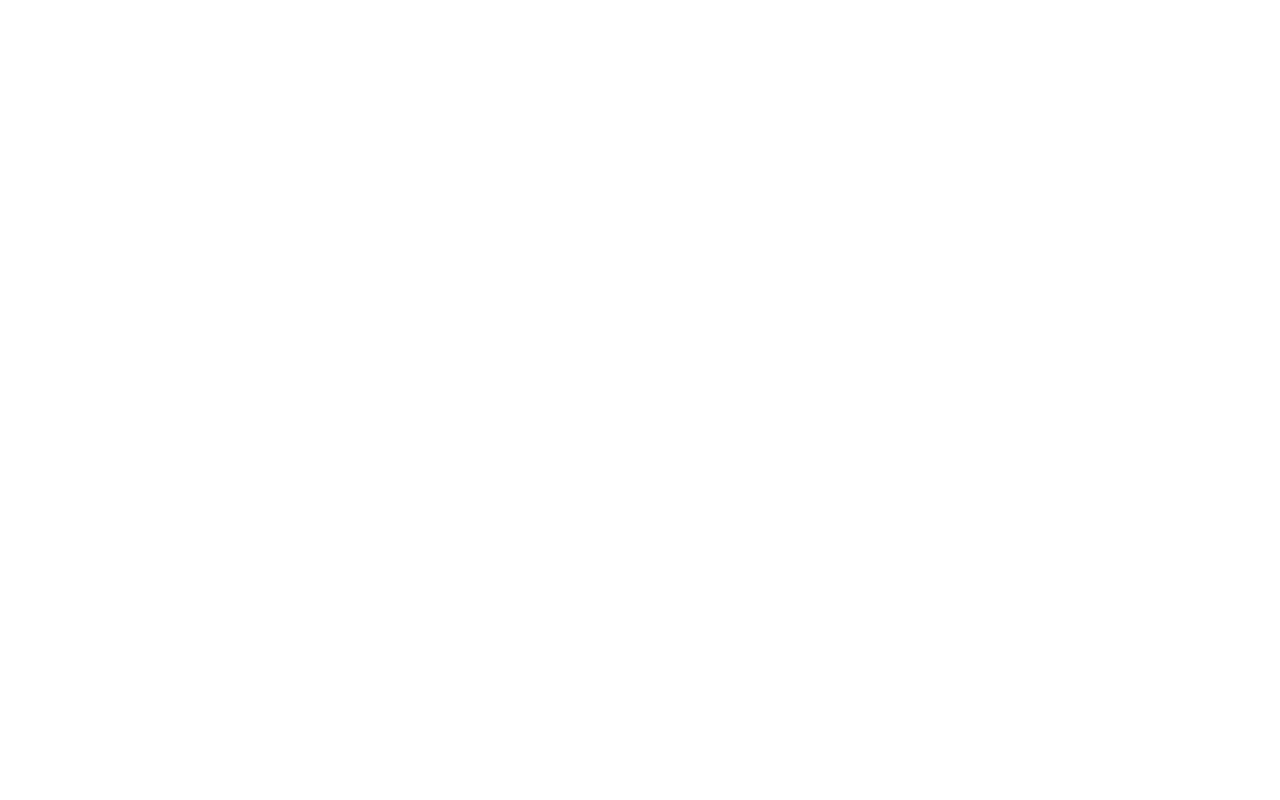
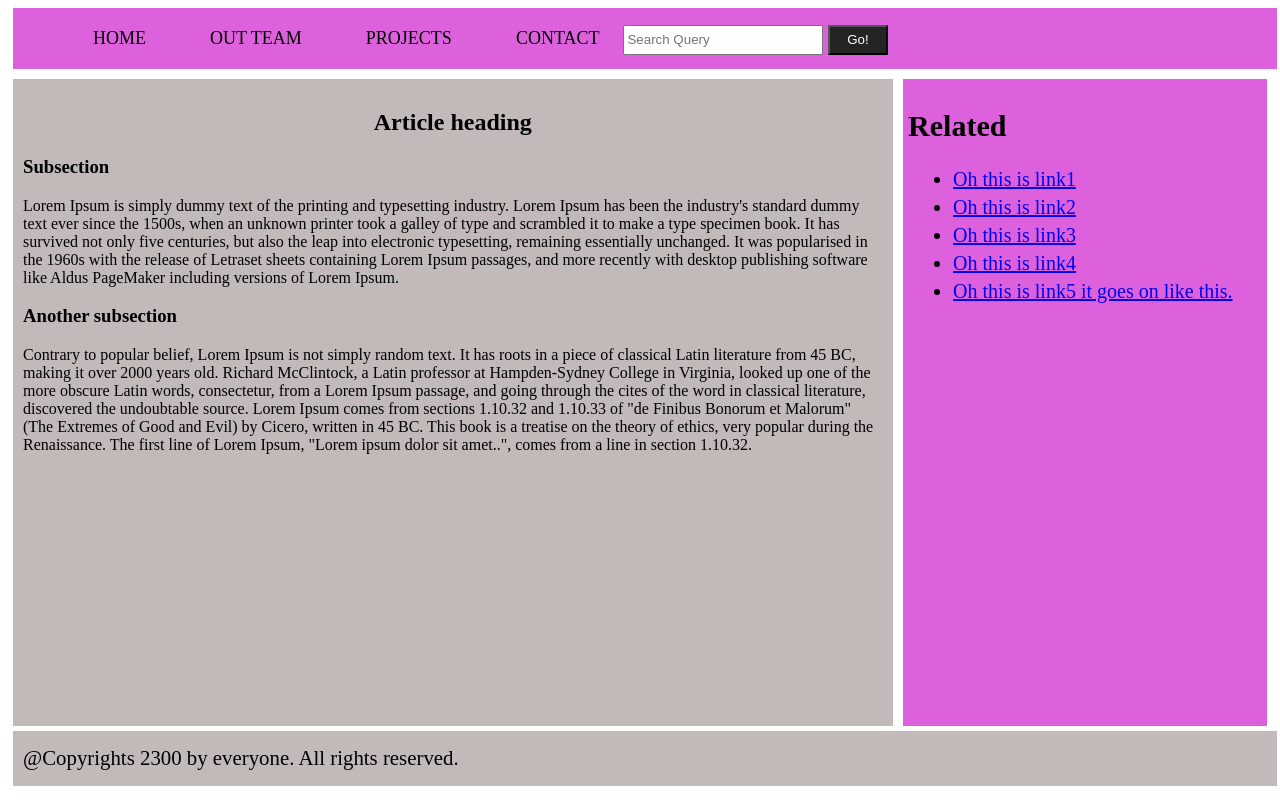
Before and after one commit to raj318/pruthviraj_website1, a plain HTML site: page project1/home.html in a window 1280 px wide. Drawn offline with Linux system fonts and the light colour scheme.

Commit message:
adding project 1
done only with html and css

need to check better ways i am doing.

currently mostly with hacky ways using margin, padding etc.

```diff
--- a/project1/home.css
+++ b/project1/home.css
@@ -0,0 +1,79 @@
+.header {
+    width: 100%;
+    background-color: rgb(221, 97, 221);
+    margin: 5px;
+}
+
+.header ul, .header div {
+    display: inline-block;
+    margin: 0px;
+}
+.header li {
+    font-size: large;
+    list-style-type: none;
+    display: inline-block;
+    margin-left: 20px;
+    padding: 20px;
+}
+
+.search {
+    display: inline-block;
+    font-size: large;
+}
+
+.search div {
+    display: inline-block;
+}
+
+input {
+    width: 200px;
+    height: 30px;
+}
+button {
+    width: 60px;
+    height: 30px;
+    background-color: rgb(37, 36, 36);
+    color: white;
+}
+
+.body {
+    width: 100%;
+    align-items: center;
+    box-sizing: border-box;
+}
+
+.left {
+    float: left;
+    width: 68%;
+    height: 80%;
+    margin: 5px;
+    padding: 10px;
+    background-color:rgb(194, 185, 185);
+}
+
+.links {
+    float: right;
+    margin: 5px;
+    width: 28%;
+    height: 80%;
+    background-color: rgb(221, 97, 221);
+    padding: 5px;
+    padding-bottom: 15px;
+    font-size: 20px;
+}
+
+.links li {
+    margin: 5px;
+}
+
+.footer {
+    clear: both;
+    width: 100%;
+    height: 55px;
+    background-color: rgb(194, 185, 185);
+    font-size: 25px;
+    box-sizing: border-box;
+    padding-top: 15px;
+    padding-left: 10px;
+    margin: 5px;
+}
--- a/project1/home.html
+++ b/project1/home.html
@@ -9,6 +9,48 @@
 </head>
 <body>
 
+<div class="header">
+
+<div>
+<ul>
+    <li>HOME</li>
+    <li>OUT TEAM</li>
+    <li>PROJECTS</li>
+    <li>CONTACT</li>
+</ul>
+</div>
+
+<div class="search">
+<div><input type="Search Query" placeholder="Search Query"></div>
+<div><button>Go!</button></div>
+</div>
+
+</div>
+
+<div class="body"></div>
+
+<div class="left">
+    <h2 align="center">Article heading</h2>
+    <h3>Subsection</h3>
+    <p>Lorem Ipsum is simply dummy text of the printing and typesetting industry. Lorem Ipsum has been the industry's standard dummy text ever since the 1500s, when an unknown printer took a galley of type and scrambled it to make a type specimen book. It has survived not only five centuries, but also the leap into electronic typesetting, remaining essentially unchanged. It was popularised in the 1960s with the release of Letraset sheets containing Lorem Ipsum passages, and more recently with desktop publishing software like Aldus PageMaker including versions of Lorem Ipsum.
+    </p>
+    <h3>Another subsection</h3>
+    <p>Contrary to popular belief, Lorem Ipsum is not simply random text. It has roots in a piece of classical Latin literature from 45 BC, making it over 2000 years old. Richard McClintock, a Latin professor at Hampden-Sydney College in Virginia, looked up one of the more obscure Latin words, consectetur, from a Lorem Ipsum passage, and going through the cites of the word in classical literature, discovered the undoubtable source. Lorem Ipsum comes from sections 1.10.32 and 1.10.33 of "de Finibus Bonorum et Malorum" (The Extremes of Good and Evil) by Cicero, written in 45 BC. This book is a treatise on the theory of ethics, very popular during the Renaissance. The first line of Lorem Ipsum, "Lorem ipsum dolor sit amet..", comes from a line in section 1.10.32.
+    </p>
+</div>
+<div class="links">
+    <h2>Related</h2>
+    <ul>
+        <li><a href="#">Oh this is link1</a></li>
+        <li><a href="#">Oh this is link2</a></li>
+        <li><a href="#">Oh this is link3</a></li>
+        <li><a href="#">Oh this is link4</a></li>
+        <li><a href="#">Oh this is link5 it goes on like this.</a></li>
+    </ul>
+</div>
+
+</div>
+
+<div class="footer"><small>@Copyrights 2300 by everyone. All rights reserved.</small></div>
 </body>
-
 </html>
```
